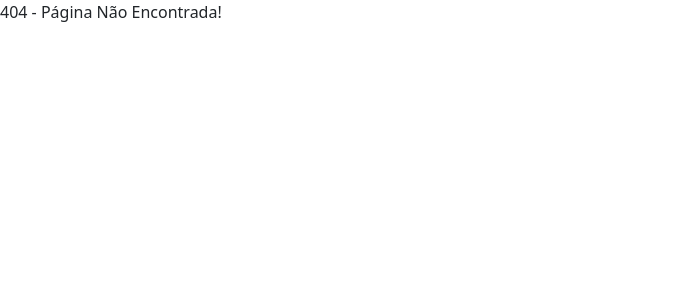
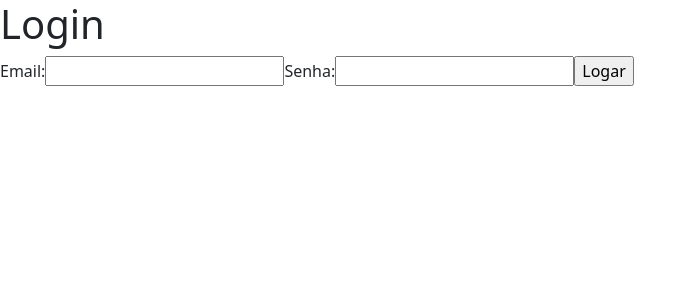
Before and after one commit to renancavichi/portfolio, a React (Create React App) app: page /admin/login in a window 1280 px wide. Before the commit this address had no page. Shown: the top 300 px of the page, without its empty margins (0-697 px from the left). Built offline with nearby package versions, Linux system fonts and the light colour scheme.

Commit message:
Begin useAuth implementation

```diff
--- a/src/App.js
+++ b/src/App.js
@@ -11,10 +11,13 @@ import NotFound from './pages/NotFound'
 import EditUserOnChange from './components/EditUserOnChange'
 import LayoutDefault from './pages/LayoutDefault';
 import LayoutDashboard from './pages/LayoutDashboard';
+import AuthProvider from './providers/authProvider'
+import Login from './components/Login';
 
 function App() {
   return (
       <div className="App">
+       <AuthProvider>
           <LangProvider>
             <Routes>
               <Route path="/" element={<LayoutDefault />}>
@@ -27,7 +30,8 @@ function App() {
                 </Route>
               </Route>
 
-            <Route path='admin' element={<LayoutDashboard />} >
+              <Route path='admin/login' element={<Login />} />
+              <Route path='admin/' element={<LayoutDashboard />}>
                     <Route index element={<APIIntegration />}/>
                     <Route path="edit/:userId" element={<EditUserOnChange />} />
               </Route>
@@ -35,6 +39,7 @@ function App() {
               <Route path="*" element={<NotFound />} />
             </Routes>
           </LangProvider>
+        </AuthProvider>
       </div>
   );
 }
--- /dev/null
+++ b/src/components/Login.js
@@ -0,0 +1,46 @@
+import { useRef } from "react";
+
+
+const Login = () => {
+
+    const emailRef = useRef();
+    const passRef = useRef();
+
+    const handleSubmit = (event) => {
+        event.preventDefault()
+        const formData = new FormData();
+        formData.append('email', event.target[0].value);
+        formData.append('pass', event.target[1].value);
+        fetch(
+          "http://localhost/lp2/api/auth/login",
+          {method: 'POST', body: formData}
+        )
+          .then(async (response) => {
+                if(response.status === 200){
+                    let data = await response.json()
+                    emailRef.current.value = ''
+                    passRef.current.value = ''
+                    emailRef.current.focus()
+                    console.log(data)
+                } else {
+                    let data = await response.json()
+                    data?.message
+                        ? alert(data?.message)
+                        : alert('Erro ao Logar!')
+                }
+            })
+    }
+
+    return (
+        <>
+            <h1>Login</h1>
+            <form onSubmit={(event) => handleSubmit(event)}>
+            <label>Email:</label><input ref={emailRef} type="email" name="email"/>
+            <label>Senha:</label><input ref={passRef} type="password" name="pass"/>
+            <input type="submit" value="Logar" />
+            </form>
+        </>
+    )
+}
+
+export default Login
--- a/src/components/Menu.css
+++ b/src/components/Menu.css
@@ -8,3 +8,8 @@
 .menu .active{
     color: #dd5c01
 }
+
+.menu span{
+    color: #ffffff;
+    margin: 0 0 0 20px;
+}
--- a/src/components/Menu.js
+++ b/src/components/Menu.js
@@ -1,8 +1,12 @@
 import React from 'react'
-import { NavLink } from 'react-router-dom'
+import { NavLink, Link } from 'react-router-dom'
 import './Menu.css'
+import { useAuth } from '../providers/authProvider'
 
 const Menu = () => {
+
+  const {isLogged, userLogged} = useAuth();
+
   return (
     <div className='menu'>
         Menu: <NavLink to="/">Home</NavLink>
@@ -10,6 +14,10 @@ const Menu = () => {
         <NavLink style={{margin: '0 0 0 10px'}} to="props">Props</NavLink>
         <NavLink style={{margin: '0 0 0 10px'}} to="children">Children</NavLink>
         <NavLink style={{margin: '0 0 0 10px'}} to="images/icon">Icon</NavLink>
+        { isLogged
+          ? (<span>Logado como: {userLogged.email}</span>)
+          : (<span><Link to="admin/login">Login Admin</Link></span>)
+        }
     </div>
 
   )
--- /dev/null
+++ b/src/providers/authProvider.js
@@ -0,0 +1,31 @@
+import { useState, createContext } from 'react';
+import { useContext } from "react";
+
+const AuthContext = createContext();
+
+const AuthProvider = ({children}) => {
+	const [isLogged, setIsLogged] = useState(false);
+	const [userLogged, setUserLogged] = useState({
+        email: 'renancavichi@gmail.com',
+        roles: 'admin',
+        token: '233j12398u132n12389u123j1'
+    });
+
+	return (
+		<AuthContext.Provider value={[
+			isLogged,
+			setIsLogged,
+			userLogged,
+            setUserLogged
+		]}>
+			{children}
+		</AuthContext.Provider>
+	)
+}
+
+export const useAuth = () => {
+   const [ isLogged, setIsLogged, userLogged, setUserLogged] = useContext(AuthContext)
+   return {isLogged, setIsLogged, userLogged, setUserLogged}
+}
+
+export default AuthProvider
```
Lines whose indentation alone changed are shown as unchanged.
